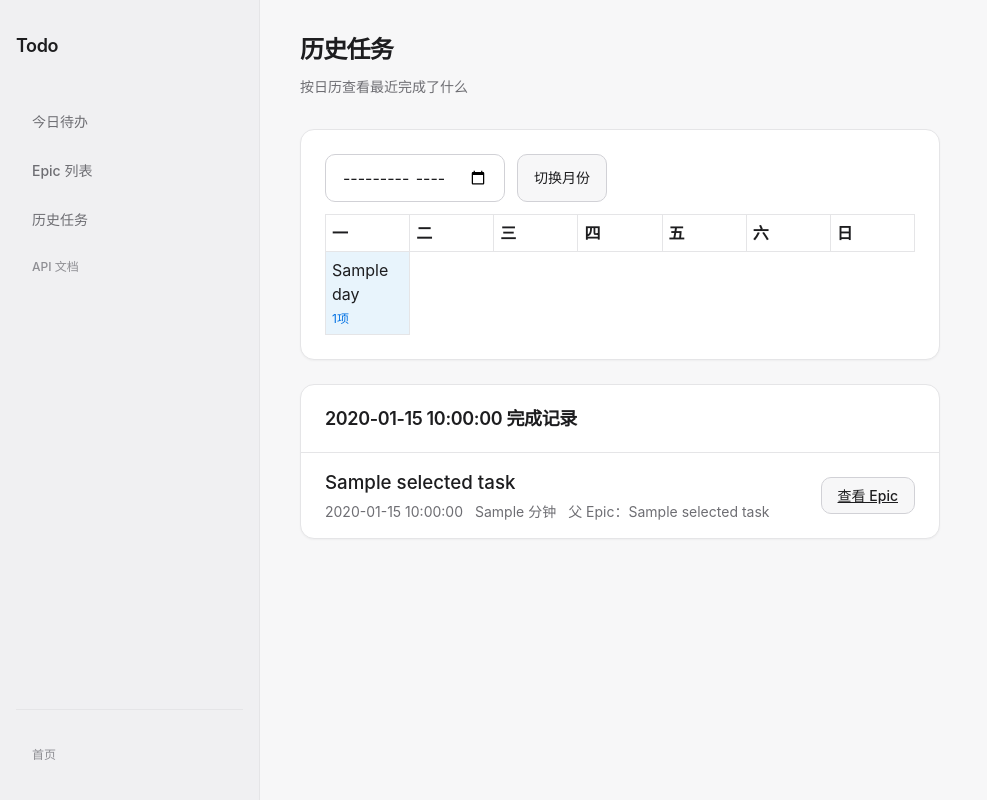
After one commit to YoungYming/todo_list, a Python web app: template todo-server/app/web/templates/history.html in a window 1280 px wide. The commit adds this page. Shown: the whole page, without its empty margins (0-987 px from the left). Run offline with Jinja, Linux system fonts and the light colour scheme; the template is opened without the code that fills it: most values are stand-ins (such as "Sample title", 1, 10 or a date in 2020).

Commit message:
feat(web): batch epic delete, enter-to-confirm, and calendar history view

```diff
--- a/todo-server/app/web/static/style.css
+++ b/todo-server/app/web/static/style.css
@@ -854,6 +854,48 @@ body {
   border-color: rgba(0,113,227,0.45);
 }
 
+.epic-select-wrap {
+  display: flex;
+  align-items: center;
+  gap: 6px;
+}
+.epic-select {
+  width: 16px;
+  height: 16px;
+}
+.history-calendar {
+  width: 100%;
+  border-collapse: collapse;
+  margin-top: var(--space-3);
+}
+.history-calendar th,
+.history-calendar td {
+  border: 1px solid var(--border-subtle);
+  width: 14.28%;
+  text-align: left;
+  vertical-align: top;
+  padding: 6px;
+}
+.history-calendar__link {
+  text-decoration: none;
+  color: inherit;
+  display: flex;
+  flex-direction: column;
+  gap: 4px;
+  min-height: 56px;
+}
+.history-calendar__link em {
+  font-style: normal;
+  font-size: 12px;
+  color: var(--accent);
+}
+.history-calendar__cell.is-active {
+  background: var(--accent-muted);
+}
+.history-calendar__empty {
+  background: #fafafa;
+}
+
 @media (max-width: 768px) {
   .app-shell { flex-direction: column; }
   .app-sidebar {
--- a/todo-server/app/web/templates/base.html
+++ b/todo-server/app/web/templates/base.html
@@ -4,7 +4,7 @@
   <meta charset="UTF-8" />
   <meta name="viewport" content="width=device-width, initial-scale=1" />
   <title>{% block title %}Todo Server{% endblock %}</title>
-  <link rel="stylesheet" href="/static/style.css?v=20260304-2" />
+  <link rel="stylesheet" href="/static/style.css?v=20260304-3" />
 </head>
 <body class="{% block body_class %}{% endblock %}">
   <div class="app-shell">
@@ -13,6 +13,7 @@
       <nav class="app-sidebar__nav">
         <a href="/app" class="app-sidebar__link {% if request.url.path == '/app' or request.url.path == '/app/' %}app-sidebar__link--active{% endif %}">今日待办</a>
         <a href="/app/epics" class="app-sidebar__link {% if request.url.path.startswith('/app/epics') %}app-sidebar__link--active{% endif %}">Epic 列表</a>
+        <a href="/app/history" class="app-sidebar__link {% if request.url.path.startswith('/app/history') %}app-sidebar__link--active{% endif %}">历史任务</a>
         <a href="/docs" class="app-sidebar__link app-sidebar__link--muted" target="_blank" rel="noopener">API 文档</a>
       </nav>
       <div class="app-sidebar__footer">
--- /dev/null
+++ b/todo-server/app/web/templates/history.html
@@ -0,0 +1,61 @@
+{% extends "base.html" %}
+{% block title %}历史任务 - Todo Server{% endblock %}
+{% block content %}
+<header class="page-header">
+  <h1 class="page-header__title">历史任务</h1>
+  <p class="page-header__meta">按日历查看最近完成了什么</p>
+</header>
+
+<div class="card">
+  <div class="card__body">
+    <form method="get" action="/app/history" class="form-actions" style="margin-top:0;">
+      <input class="form-group__input" style="max-width:180px;" type="month" name="month" value="{{ month }}" />
+      <button class="btn btn--secondary" type="submit">切换月份</button>
+    </form>
+    <table class="history-calendar">
+      <thead>
+        <tr><th>一</th><th>二</th><th>三</th><th>四</th><th>五</th><th>六</th><th>日</th></tr>
+      </thead>
+      <tbody>
+        {% for row in calendar_rows %}
+        <tr>
+          {% for cell in row %}
+            {% if cell %}
+            <td class="history-calendar__cell {% if cell.date == focus_date %}is-active{% endif %}">
+              <a href="/app/history?month={{ month }}&selected_date={{ cell.date }}" class="history-calendar__link">
+                <span>{{ cell.day }}</span>
+                {% if cell.count > 0 %}<em>{{ cell.count }}项</em>{% endif %}
+              </a>
+            </td>
+            {% else %}
+            <td class="history-calendar__empty"></td>
+            {% endif %}
+          {% endfor %}
+        </tr>
+        {% endfor %}
+      </tbody>
+    </table>
+  </div>
+</div>
+
+<div class="card">
+  <div class="card__header">{{ focus_date }} 完成记录</div>
+  <ul class="task-list">
+    {% for x in selected_tasks %}
+    <li class="task-item">
+      <div class="task-item__body">
+        <h3 class="task-item__title">{{ x.task_title }}</h3>
+        <div class="task-item__meta">
+          <span>{{ x.completed_at }}</span>
+          <span>{{ x.actual_minutes }} 分钟</span>
+          <span>父 Epic：{{ x.epic_title }}</span>
+        </div>
+      </div>
+      <a class="btn btn--secondary" href="/app/epics/{{ x.epic_id }}">查看 Epic</a>
+    </li>
+    {% else %}
+    <li class="task-list__empty">这一天还没有完成记录。</li>
+    {% endfor %}
+  </ul>
+</div>
+{% endblock %}
```
Also changed, not shown: todo-server/app/web/routes.py (+83 -1 lines), todo-server/app/web/static/epics.js (+76 -0 lines), todo-server/app/web/templates/epics.html (+12 -2 lines).
